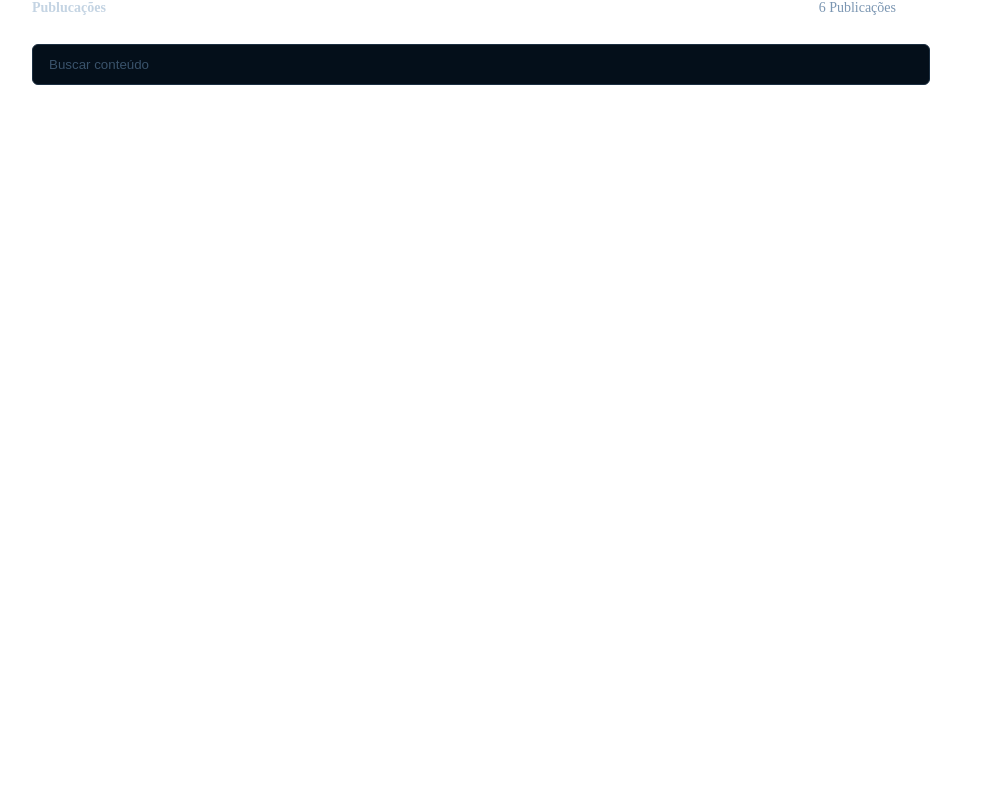
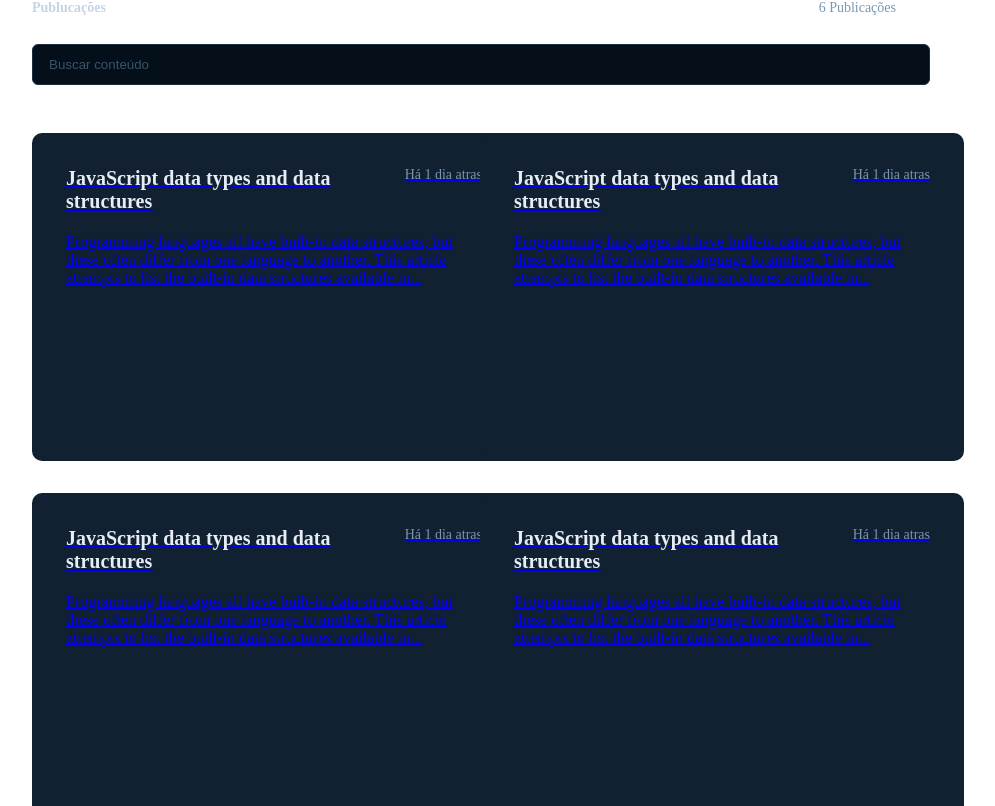
Before and after one commit to Wesley-Medeiros/Github-Blog, a React (Vite) app: page / in a window 1280 px wide. Shown: the part 594-1400 px from the top of the page, without its empty margins (176-1171 px from the left). Before the commit the page ends 800 px from the top, so only its background shows below. Built offline with nearby package versions, Linux system fonts and the light colour scheme.

Commit message:
front end finishing

```diff
--- /dev/null
+++ b/src/pages/home/components/Post/index.tsx
@@ -0,0 +1,16 @@
+import { PostContainer } from "./styles"
+
+function Post() {
+  return(
+   <PostContainer to="/post/1">
+    <div>
+      <strong>JavaScript data types and data structures</strong>
+      <span>Há 1 dia atras</span>
+    </div>
+
+    <p>Programming languages all have built-in data structures, but these often differ from one language to another. This article attempts to list the built-in data structures available in...</p>
+   </PostContainer>
+  )
+}
+
+export default Post
--- /dev/null
+++ b/src/pages/home/components/Post/styles.ts
@@ -0,0 +1,50 @@
+import { Link } from "react-router-dom";
+import styled from "styled-components";
+
+export const PostContainer = styled(Link)`
+  width: 100%;
+  height: 16.25rem;
+  border-radius: 10px;
+  background: ${({ theme }) => theme.colors["base-post"]};
+  border: 2px solid ${({ theme }) => theme.colors["base-post"]};
+  padding: 2rem;
+  transition: .4s;
+
+  &:hover {
+    border-color: ${({ theme }) => theme.colors["base-span"]};
+  }
+
+  div {
+    display: flex;
+    gap: 1rem;
+    margin-bottom: 1.25rem;
+
+    strong {
+      display: -webkit-box;
+      -webkit-box-orient: vertical;
+      -webkit-line-clamp: 2;
+      overflow: hidden;
+      text-overflow: ellipsis;
+      flex: 1;
+      font-size: ${({ theme }) => theme.textSizes["title-title-m"]};
+      color: ${({ theme }) => theme.colors["base-title"]};
+  }
+
+  span {
+    width: max-content;
+    font-size: ${({ theme }) => theme.textSizes["text-text-s"]};
+    color: ${({ theme }) => theme.colors["base-span"]};
+  }
+
+  }
+
+  p {
+    display: -webkit-box;
+    -webkit-box-orient: vertical;
+    -webkit-line-clamp: 4;
+    overflow: hidden;
+    text-overflow: ellipsis;
+  }
+
+
+`;
--- a/src/pages/home/index.tsx
+++ b/src/pages/home/index.tsx
@@ -1,11 +1,22 @@
+import Post from "./components/Post"
 import Profile from "./components/Profile"
 import SearchForm from "./components/SearchForm"
+import { PostListContainer } from "./styles"
 
 function Home() {
   return(
     <>
       <Profile />
       <SearchForm />
+
+      <PostListContainer>
+        <Post />
+        <Post />
+        <Post />
+        <Post />
+        <Post />
+        <Post />
+      </PostListContainer>
     </>
   )
 }
--- /dev/null
+++ b/src/pages/home/styles.ts
@@ -0,0 +1,9 @@
+import styled from "styled-components";
+
+export const PostListContainer = styled.section`
+  width: 100%;
+  display: grid;
+  grid-template-columns: repeat(auto-fit, minmax(26rem, 1fr));
+  gap: 2rem;
+  margin-bottom: 14rem;
+`;
```
